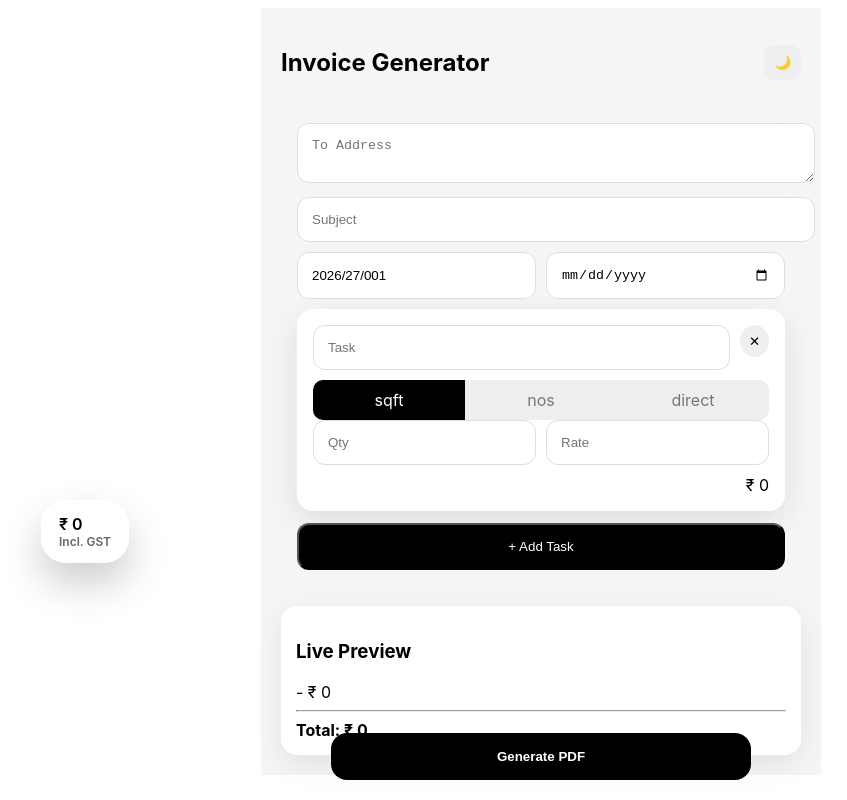
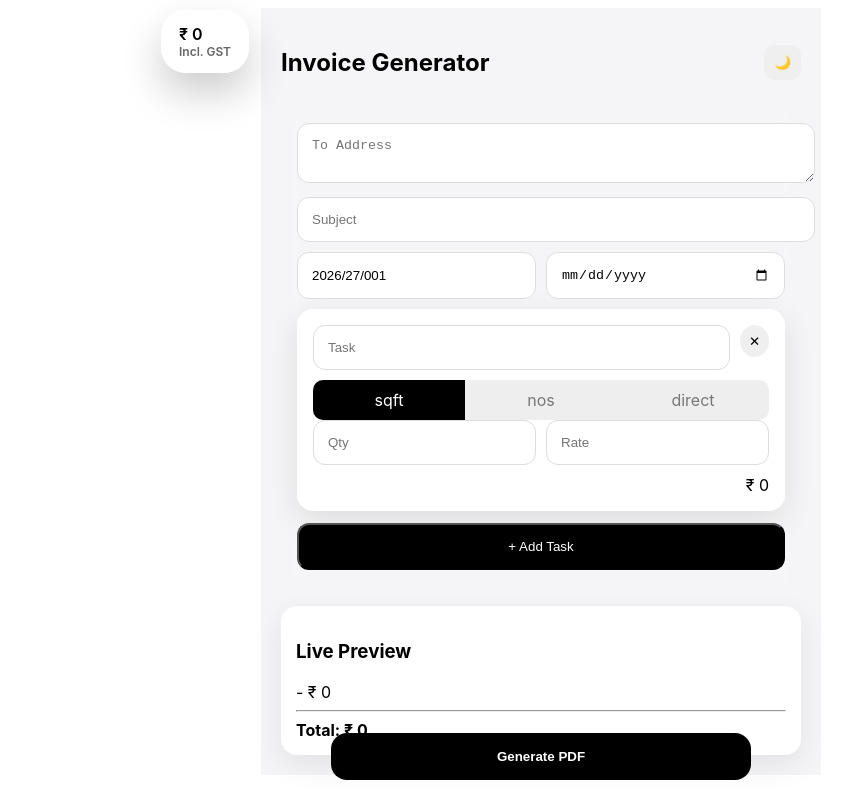
Before and after one commit to mitradaniel/gen_invoice, a Next.js app: page / in a window 1280 px wide. Shown: the whole page, without its empty margins (99-946 px from the left). Built offline with nearby package versions, Linux system fonts and the light colour scheme.

Commit message:
Update page.js

```diff
--- a/app/page.js
+++ b/app/page.js
@@ -16,7 +16,7 @@ export default function Page() {
   const [loading, setLoading] = useState(false);
 
   /* ===== DRAG ===== */
-  const [pos, setPos] = useState({ x: 140, y: 500 });
+  const [pos, setPos] = useState({ x: 260, y: 10 });
   const dragging = useRef(false);
   const offset = useRef({ x: 0, y: 0 });
 
```
